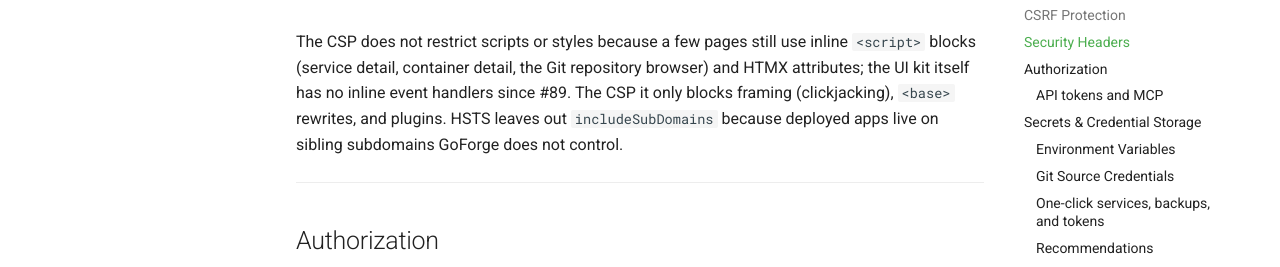
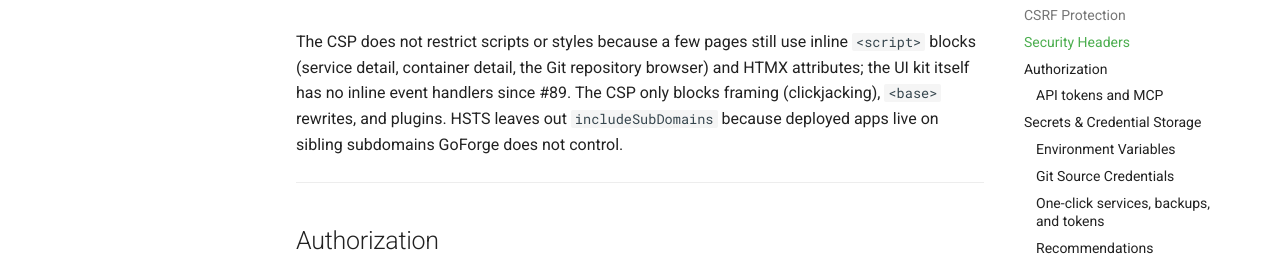
Before and after one commit to raythurman2386/goforge, an MkDocs documentation site: the page built from docs/security.md, in a window 1280 px wide and 900 px high, scrolled down 2656 px. Shown: the part 228-495 px from the top of the window. Built offline with MkDocs 1.6.1 and Material for MkDocs 9.7.7, drawn with Linux system fonts in a browser that asks for light colours; comment, search, counter and statistics services are not loaded.

```diff
--- a/docs/security.md
+++ b/docs/security.md
@@ -76,7 +76,7 @@ Every response carries (`internal/web/middleware/secheaders.go`):
 | `Referrer-Policy` | `strict-origin-when-cross-origin` |
 | `Strict-Transport-Security` | `max-age=31536000`, only when the request is HTTPS (`X-Forwarded-Proto: https` or TLS) |
 
-The CSP does not restrict scripts or styles because a few pages still use inline `<script>` blocks (service detail, container detail, the Git repository browser) and HTMX attributes; the UI kit itself has no inline event handlers since #89. The CSP it only blocks framing (clickjacking), `<base>` rewrites, and plugins. HSTS leaves out `includeSubDomains` because deployed apps live on sibling subdomains GoForge does not control.
+The CSP does not restrict scripts or styles because a few pages still use inline `<script>` blocks (service detail, container detail, the Git repository browser) and HTMX attributes; the UI kit itself has no inline event handlers since #89. The CSP only blocks framing (clickjacking), `<base>` rewrites, and plugins. HSTS leaves out `includeSubDomains` because deployed apps live on sibling subdomains GoForge does not control.
 
 ---
 
```
Also changed, not shown: CHANGELOG.md (+1 -1 lines).
